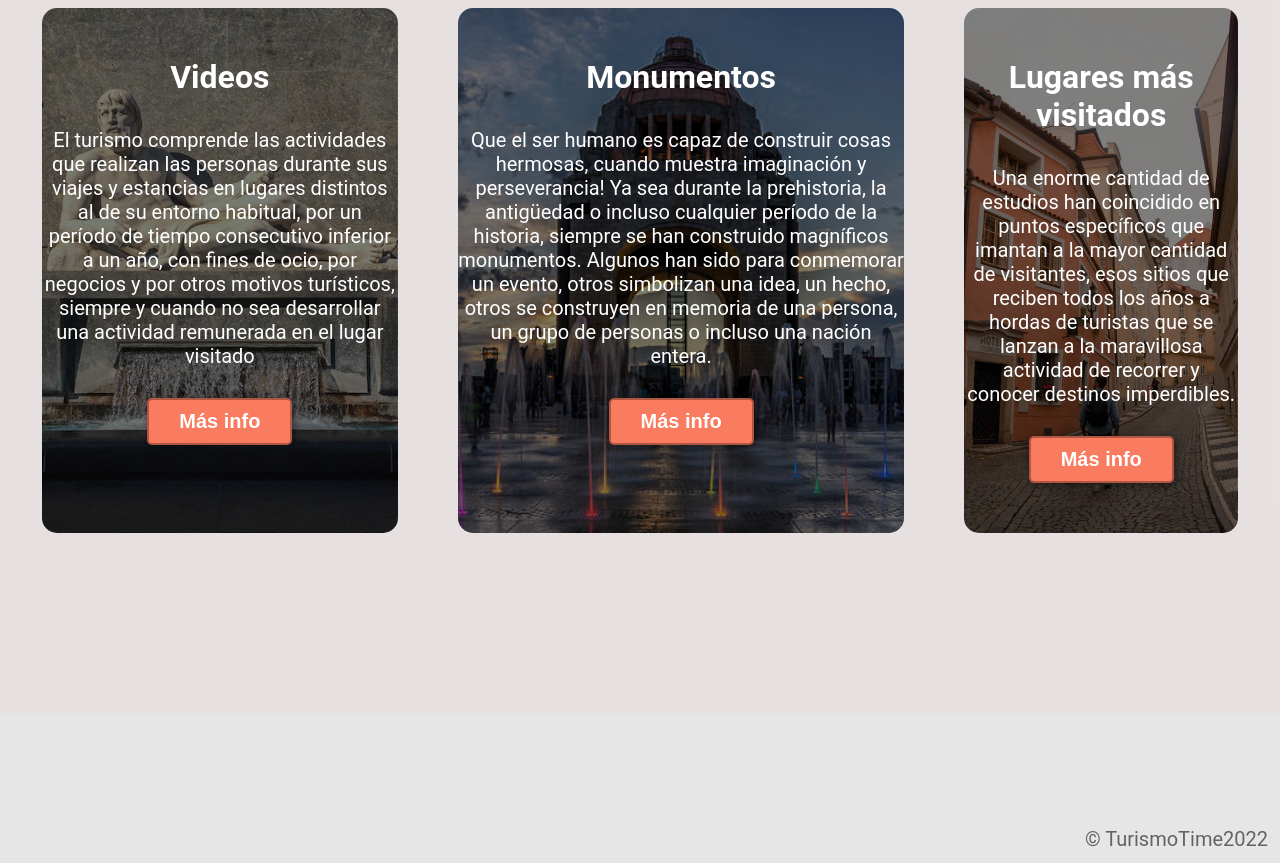
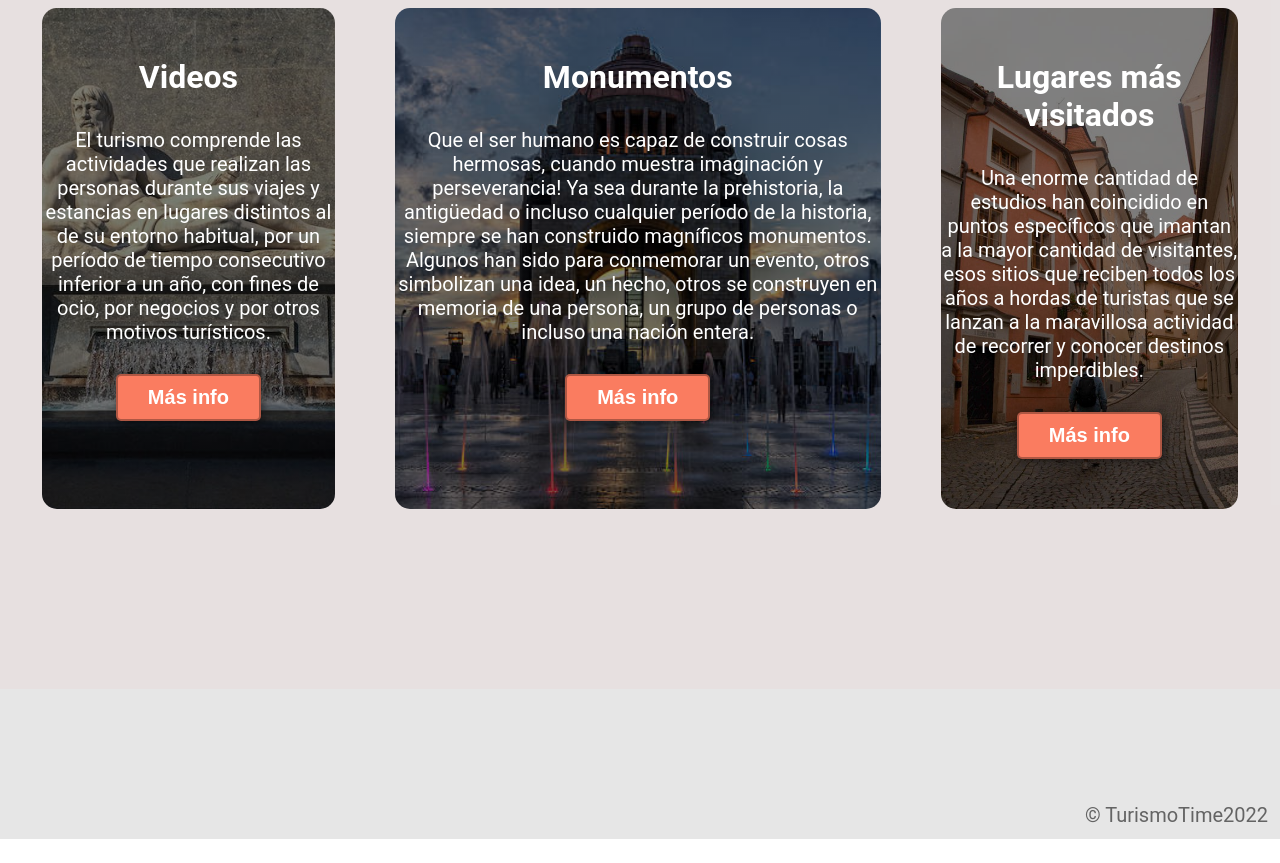
Before and after one commit to antomagali/proyecto-turismotime, a website: page pages/Cultura.html in a window 1280 px wide. Shown: the part 1020-1883 px from the top of the page. After the commit the page ends 1859 px from the top, so only its background shows below. Drawn offline with Linux system fonts and the light colour scheme.

Commit message:
carga total

```diff
--- a/pages/Cultura.html
+++ b/pages/Cultura.html
@@ -31,8 +31,7 @@
                     <h3>Videos</h3>
                     <p>El turismo comprende las actividades que realizan las personas durante sus viajes y estancias en
                         lugares distintos al de su entorno habitual, por un período de tiempo consecutivo inferior a un año, con
-                        fines de ocio, por negocios y por otros motivos turísticos, siempre y cuando no sea desarrollar una
-                        actividad remunerada en el lugar visitado</p>
+                        fines de ocio, por negocios y por otros motivos turísticos.</p>
                         <form method="get" action="https://www.youtube.com/watch?v=DLezOMaj3ME"><button type="submit">Más info</button></form>
                 </div>
                 <div class="cartados">
```
Also changed, not shown: pages/Actividades.html (+1 -1 lines).
